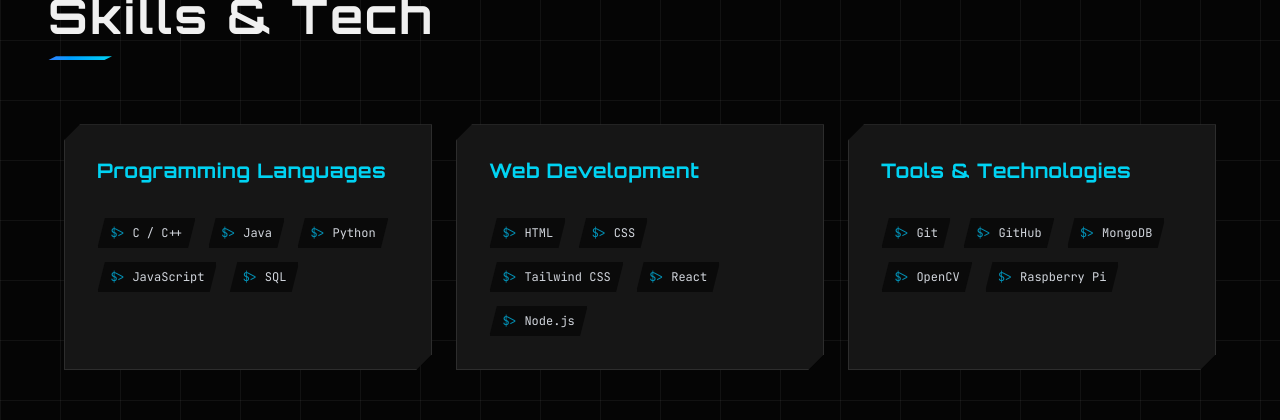
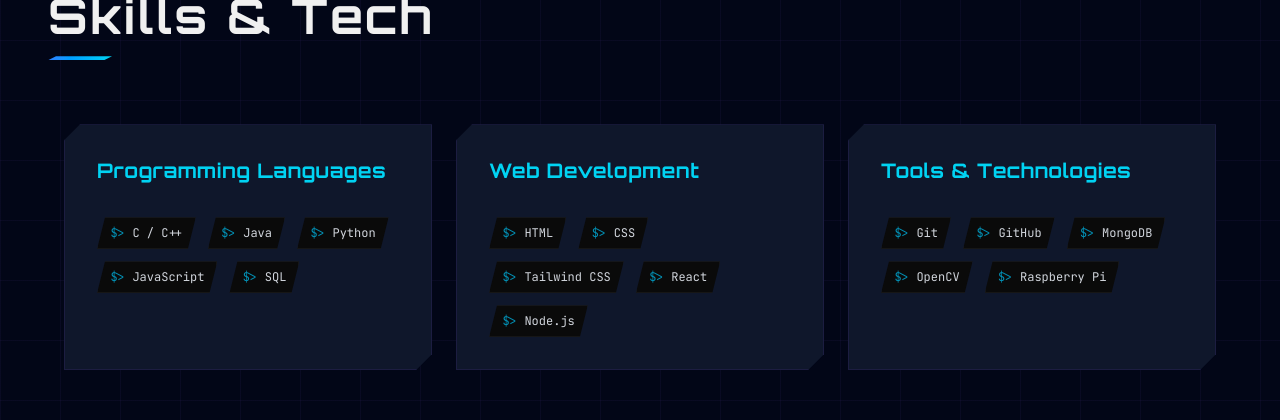
Before and after one commit to samadhanade056-gif/MY_portfolio, a React (Vite) app: page / in a window 1280 px wide. Shown: the part 1640-2060 px from the top of the page. Built offline with nearby package versions, Linux system fonts and the light colour scheme.

Commit message:
update background theme

```diff
--- a/src/index.css
+++ b/src/index.css
@@ -5,7 +5,7 @@
   --font-sans: 'Rajdhani', sans-serif;
   --font-heading: 'Orbitron', sans-serif;
   --font-mono: 'JetBrains Mono', monospace;
-  --color-border-glow: rgba(34, 211, 238, 0.3);
+  --color-border-glow: rgba(139, 92, 246, 0.3);
 }
 
 @layer base {
@@ -13,7 +13,7 @@
     @apply scroll-smooth;
   }
   body {
-    @apply bg-[#0a0a0a] text-[#f0f0f0] font-sans overflow-x-hidden;
+    @apply bg-slate-950 text-slate-100 font-sans overflow-x-hidden;
     /* transition: background .3s ease, color .3s ease; */
   }
 }
@@ -32,36 +32,37 @@
   }
 
   .tech-bg {
-    background-image: linear-gradient(rgba(255, 255, 255, 0.05) 1px, transparent 1px),
-                      linear-gradient(90deg, rgba(255, 255, 255, 0.05) 1px, transparent 1px);
+    background-image: linear-gradient(rgba(139, 92, 246, 0.05) 1px, transparent 1px),
+                      linear-gradient(90deg, rgba(139, 92, 246, 0.05) 1px, transparent 1px);
     background-size: 60px 60px;
+    background-color: #020617; /* slate-950 base */
   }
 
   .card-tech {
-    @apply bg-[#161616] border border-white/10 transition-all duration-300;
+    @apply bg-slate-900 border border-violet-500/10 transition-all duration-300;
   }
 
   .card-tech:hover {
-    @apply border-cyan-500/50 shadow-[0_0_30px_rgba(34,211,238,0.2),0_20px_40px_rgba(0,0,0,0.3)] -translate-y-1;
+    @apply border-violet-500/50 shadow-[0_0_30px_rgba(139,92,246,0.2),0_20px_40px_rgba(0,0,0,0.3)] -translate-y-1;
   }
 
   .text-gradient {
-    @apply bg-clip-text text-transparent bg-gradient-to-r from-cyan-400 via-blue-500 to-purple-500;
+    @apply bg-clip-text text-transparent bg-gradient-to-r from-violet-400 via-fuchsia-500 to-rose-500;
   }
 }
 
 /* Custom Scrollbar */
 ::-webkit-scrollbar {
-  width: 4px;
+  width: 6px;
 }
 ::-webkit-scrollbar-track {
-  background: #111111;
+  background: #020617;
 }
 ::-webkit-scrollbar-thumb {
-  background: #22d3ee;
-  border-radius: 2px;
+  background: #8b5cf6;
+  border-radius: 3px;
 }
 ::selection {
-  background: #22d3ee;
+  background: #8b5cf6;
   color: #fff;
 }
```
